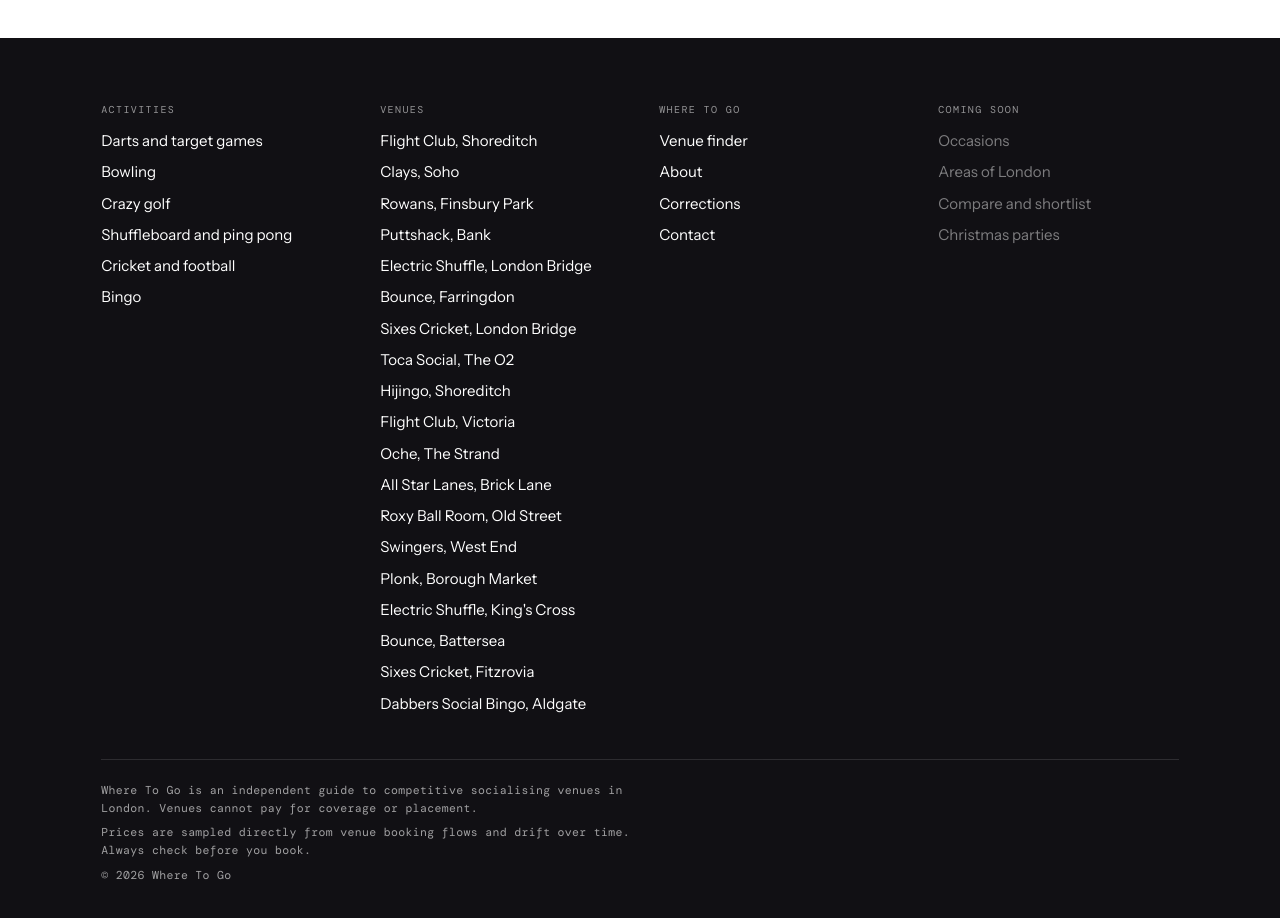
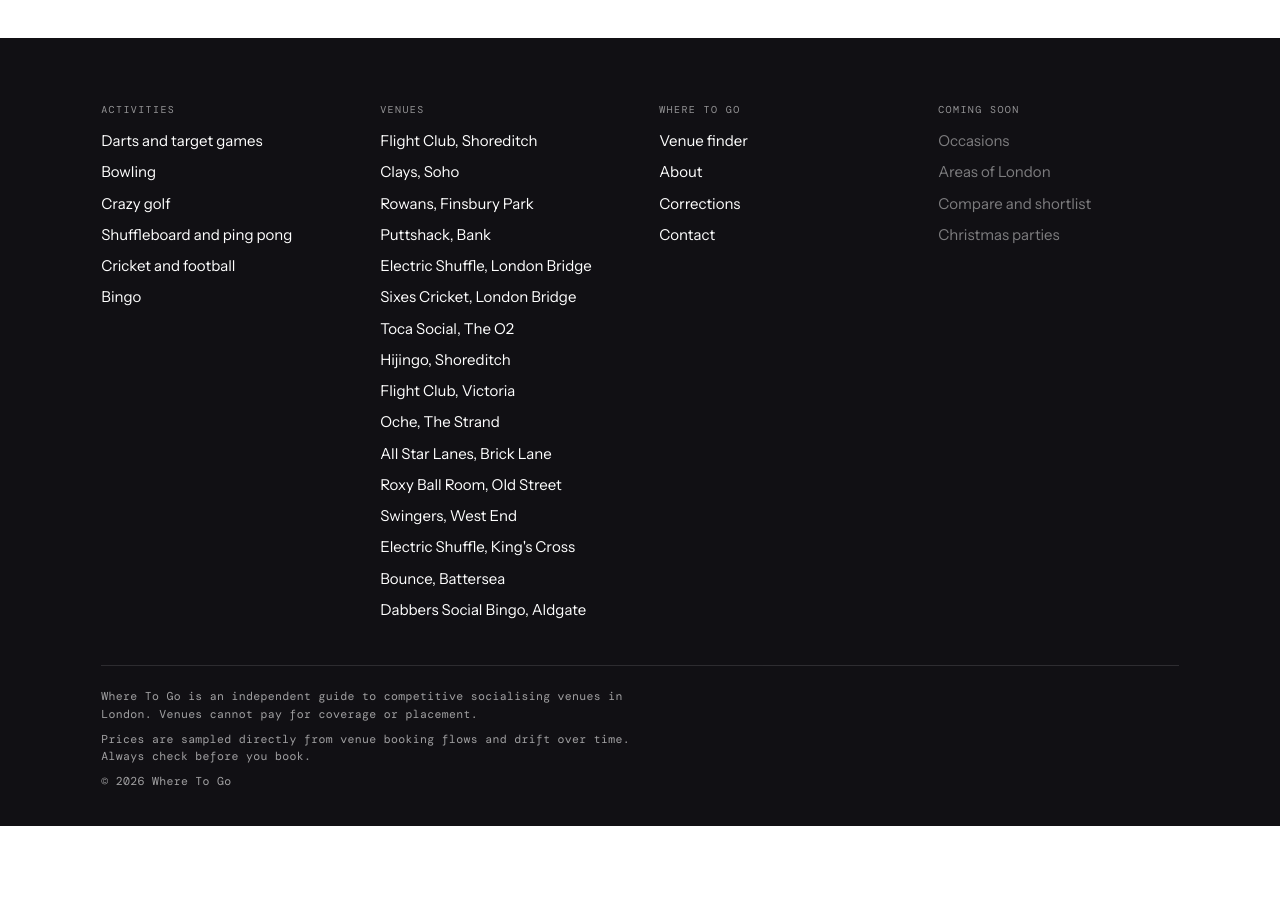
Before and after one commit to saulwesty/wheretogoTEST, a plain HTML site: page about.html in a window 1280 px wide. Shown: the part 1460-2378 px from the top of the page. After the commit the page ends 2286 px from the top, so only its background shows below. Drawn offline with nearby package versions, Linux system fonts and the light colour scheme.

Commit message:
Remove references to closed venues from footer

```diff
--- a/about.html
+++ b/about.html
@@ -73,7 +73,7 @@
 <footer><div class="wrap">
 <div class="fgrid">
 <div><h3>Activities</h3><ul><li><a href="/activities#darts">Darts and target games</a></li><li><a href="/activities#bowling">Bowling</a></li><li><a href="/activities#golf">Crazy golf</a></li><li><a href="/activities#shuffle">Shuffleboard and ping pong</a></li><li><a href="/activities#cricket">Cricket and football</a></li><li><a href="/activities#bingo">Bingo</a></li></ul></div>
-<div><h3>Venues</h3><ul><li><a href="/activity/flight-club/shoreditch/">Flight Club, Shoreditch</a></li><li><a href="/activity/clays/soho/">Clays, Soho</a></li><li><a href="/activity/rowans/finsbury-park/">Rowans, Finsbury Park</a></li><li><a href="/activity/puttshack/bank/">Puttshack, Bank</a></li><li><a href="/activity/electric-shuffle/london-bridge/">Electric Shuffle, London Bridge</a></li><li><a href="/activity/bounce/farringdon/">Bounce, Farringdon</a></li><li><a href="/activity/sixes-cricket/london-bridge/">Sixes Cricket, London Bridge</a></li><li><a href="/activity/toca-social/the-o2/">Toca Social, The O2</a></li><li><a href="/activity/hijingo/shoreditch/">Hijingo, Shoreditch</a></li><li><a href="/activity/flight-club/victoria/">Flight Club, Victoria</a></li><li><a href="/activity/oche/the-strand/">Oche, The Strand</a></li><li><a href="/activity/all-star-lanes/brick-lane/">All Star Lanes, Brick Lane</a></li><li><a href="/activity/roxy-ball-room/old-street/">Roxy Ball Room, Old Street</a></li><li><a href="/activity/swingers/west-end/">Swingers, West End</a></li><li><a href="/activity/plonk/borough-market/">Plonk, Borough Market</a></li><li><a href="/activity/electric-shuffle/kings-cross/">Electric Shuffle, King's Cross</a></li><li><a href="/activity/bounce/battersea/">Bounce, Battersea</a></li><li><a href="/activity/sixes-cricket/fitzrovia/">Sixes Cricket, Fitzrovia</a></li><li><a href="/activity/dabbers/aldgate/">Dabbers Social Bingo, Aldgate</a></li></ul></div>
+<div><h3>Venues</h3><ul><li><a href="/activity/flight-club/shoreditch/">Flight Club, Shoreditch</a></li><li><a href="/activity/clays/soho/">Clays, Soho</a></li><li><a href="/activity/rowans/finsbury-park/">Rowans, Finsbury Park</a></li><li><a href="/activity/puttshack/bank/">Puttshack, Bank</a></li><li><a href="/activity/electric-shuffle/london-bridge/">Electric Shuffle, London Bridge</a></li><li><a href="/activity/sixes-cricket/london-bridge/">Sixes Cricket, London Bridge</a></li><li><a href="/activity/toca-social/the-o2/">Toca Social, The O2</a></li><li><a href="/activity/hijingo/shoreditch/">Hijingo, Shoreditch</a></li><li><a href="/activity/flight-club/victoria/">Flight Club, Victoria</a></li><li><a href="/activity/oche/the-strand/">Oche, The Strand</a></li><li><a href="/activity/all-star-lanes/brick-lane/">All Star Lanes, Brick Lane</a></li><li><a href="/activity/roxy-ball-room/old-street/">Roxy Ball Room, Old Street</a></li><li><a href="/activity/swingers/west-end/">Swingers, West End</a></li><li><a href="/activity/electric-shuffle/kings-cross/">Electric Shuffle, King's Cross</a></li><li><a href="/activity/bounce/battersea/">Bounce, Battersea</a></li><li><a href="/activity/dabbers/aldgate/">Dabbers Social Bingo, Aldgate</a></li></ul></div>
 <div><h3>Where To Go</h3><ul>
 <li><a href="/finder">Venue finder</a></li>
 <li><a href="/about">About</a></li>
```
